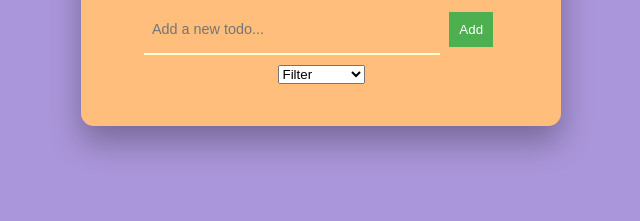
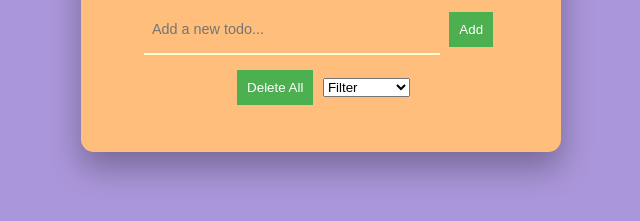
Before and after one commit to aishwaryagorakh/todo-list, a plain HTML site: page index.html in a window 1280 px wide. Shown: the part 231-452 px from the top of the page, without its empty margins (319-959 px from the left). Drawn offline with Linux system fonts and the light colour scheme.

Commit message:
add delete button

```diff
--- a/index.html
+++ b/index.html
@@ -13,6 +13,7 @@
         <h1>To-Do List</h1>
         <input type="text" id="taskInput" placeholder="Add a new todo...">
         <button onclick="addTodo()">Add</button>
+        <button onclick="deleteAll()">Delete All</button>
 
 
         <select id="filterDropdown" onchange="filterTasks()">
--- a/script.js
+++ b/script.js
@@ -59,3 +59,16 @@ function updateTaskCount(){
     var todoItems = tasksContainer.getElementsByClassName("todo-item");
     taskCount.textContent = "Total Tasks: " + todoItems.length;
 }
+
+function deleteAll(){
+  var tasksContainer = document.getElementById("tasks");
+  let taskCount = document.getElementById("task-count");
+  // const confirmDelete=confirm('are you sure you want to delete all the items from the list?');
+  if(tasksContainer){
+    tasksContainer.innerHTML="";
+  }
+  updateTaskCount();
+  addTodo();
+
+
+}
```
